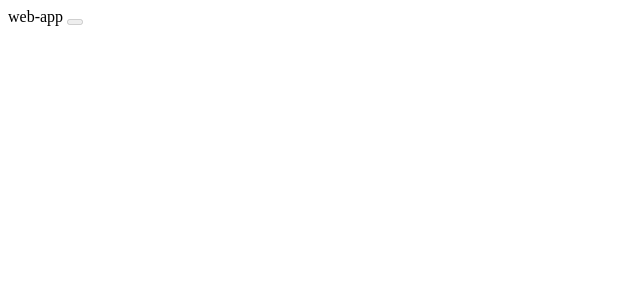
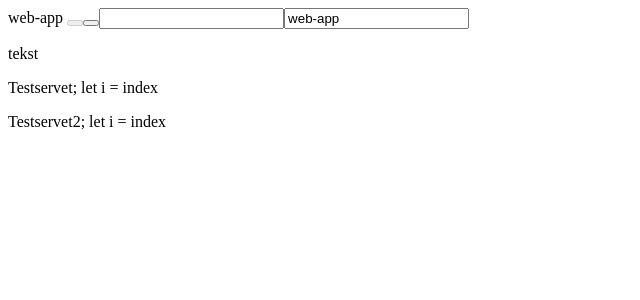
Before and after one commit to OpusMagnus5/bur-crm, an Angular app in the folder web-app/: page / in a window 1280 px wide. Shown: the top 300 px of the page, without its empty margins (0-640 px from the left). Built offline with nearby package versions, Linux system fonts and the light colour scheme.

Commit message:
data binding - two way binding - event binding
DIRECTIVES

```diff
--- a/web-app/src/app/app.component.css
+++ b/web-app/src/app/app.component.css
@@ -0,0 +1,3 @@
+.online {
+  color: white;
+}
--- a/web-app/src/app/app.component.html
+++ b/web-app/src/app/app.component.html
@@ -1,4 +1,31 @@
+<!--COMPONENTY-->
+
 {{title}} <!--string interpolation one way binding from js to html, możemy tez wywoływac metody-->
 <button [disabled]="isAllowed"></button> <!-- property binding w html one way js to html -->
+<button (click)="onCreateClick()"></button> <!--event binding w nawiasie podajemy event a dalej reakcje na event-->
+<input type="text" (input)="onPassLetter($event)"> <!--user cos wpisuje i jednoczesnie zmienia sie zmienna i napis zmienna $event-->
+<input type="text" [(ngModel)]="title"> <!--two way binding, aktualizuje zmienna jak treś na ekranie-->
+
+<!--DYREKTYWY-->
+
+<p *ngIf="isAllowed; else noServer">tekst</p> <!--instrukcja warunkowa if czy wysiwetlac dany elelement, dodajemy gwiazdke bo dyrektywa wplyw na DOM (structural directive) może dodawać i usuwac elementy-->
+<ng-template #noServer> <!--możemy dodac else a tutaj dodatkowo osnosimy po local refernce, ng-template jest komponentem który pozwala nadawac referencje elementom-->
+  <p>No tekst</p>
+</ng-template>
+
+<!--@if (isAllowed) { to jest nowy sposób na instrukcje if ale narazie dostępny tylko jako perview w wersji angulara 17
+<p>No tekst</p>
+}-->
+
+<p [ngStyle]="{color: getColor()}"></p> <!--dyrektywa dodaje style css, piszemy ja w [] bo bindujemy jej propertkę, będzie o tym poźniej-->
+<p [ngClass]="{online: isAllowed}"></p> <!--stosuje klasę o podanej nazwie z lewej strony jesli warunek jest spełniony po :-->
+
+<p *ngFor="let server of serverNames">{{server}}; let i = index</p> <!--tworzy zmienne server iterujacej po tablicy serverNames,
+                        oraz index który możemy wykorzystac ale nie musimy go przypisywać i tworzy tyle ile jest elementów w tablicy-->
+
+<!--@for (server of serverNames; track server.id) { to jest nowy sposób na instrukcje for ale narazie dostępny tylko jako perview w wersji angulara 17
+<p></p>
+}-->
+
 
 <router-outlet />
--- a/web-app/src/app/app.component.ts
+++ b/web-app/src/app/app.component.ts
@@ -1,14 +1,29 @@
 import {Component} from '@angular/core';
 import {RouterOutlet} from '@angular/router';
+import {FormsModule} from '@angular/forms'
+import {NgClass, NgForOf, NgIf, NgStyle} from "@angular/common";
 
-@Component({ //mozna stworzyc za pomoca CLI
+@Component({ //mozna stworzyc za pomoca CLI 'ng generate component nazwa'
   selector: 'app-root', //selektor ktory uzywamy w html, mozemy rowniez uzywac atrybutu lub klasy
   standalone: true, //jesli chcemy standalone
-  imports: [RouterOutlet], //tu dodajemy inne Componenty zamiast @NgModule
+  imports: [RouterOutlet, FormsModule, NgForOf, NgClass, NgStyle, NgIf], //tu dodajemy inne Componenty zamiast @NgModule || FormModule jest potrzebny do two-way binding
   templateUrl: './app.component.html', //tu html
   styleUrl: './app.component.css' //tu css
 })
 export class AppComponent {
   title = 'web-app';
   isAllowed = true;
+  serverNames = ['Testservet', 'Testservet2']
+
+  onCreateClick() {
+    this.isAllowed = false;
+  }
+
+  onPassLetter(event: Event) {
+    console.log((<HTMLInputElement>event.target).value)
+  }
+
+  getColor() {
+    return 'green';
+  }
 }
```
